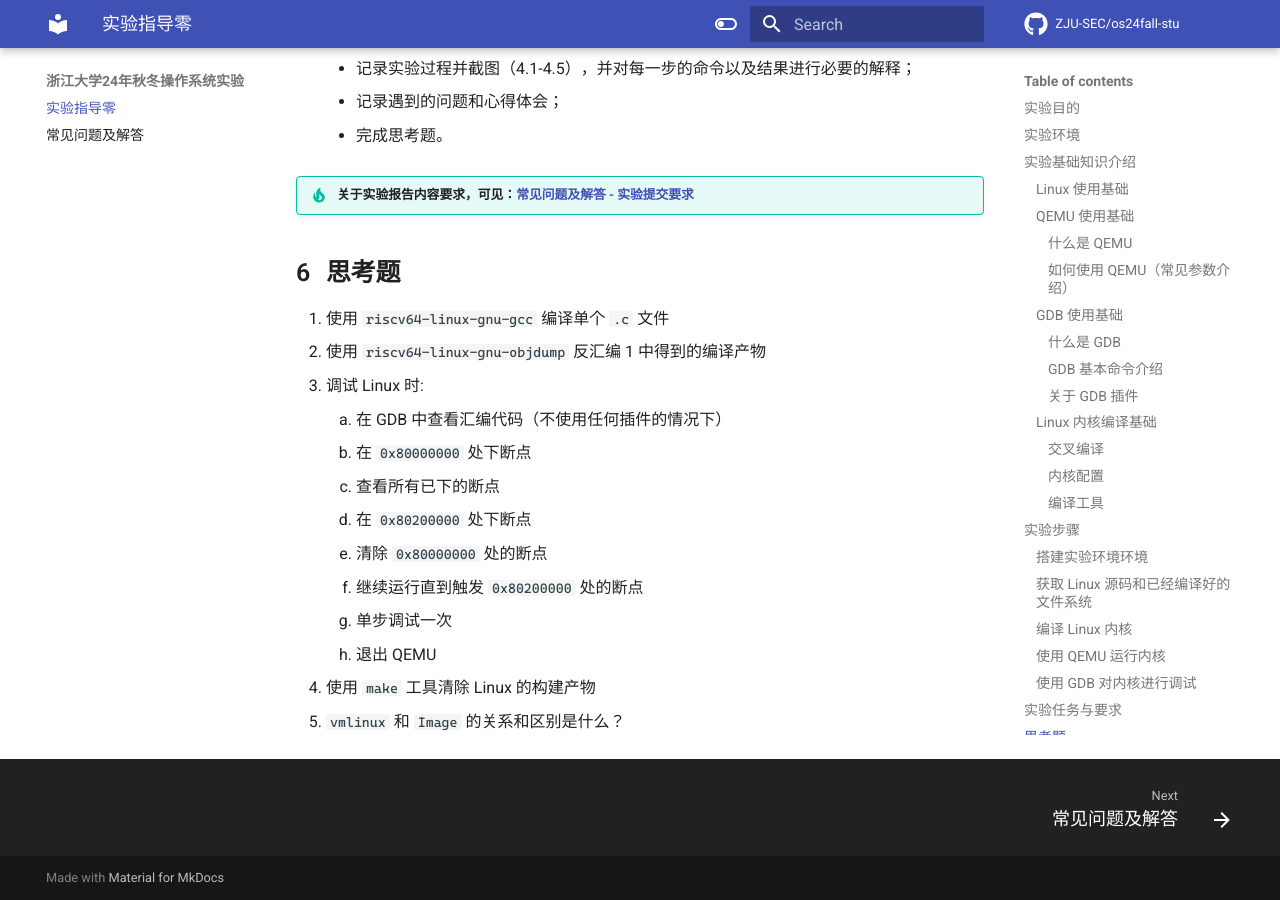
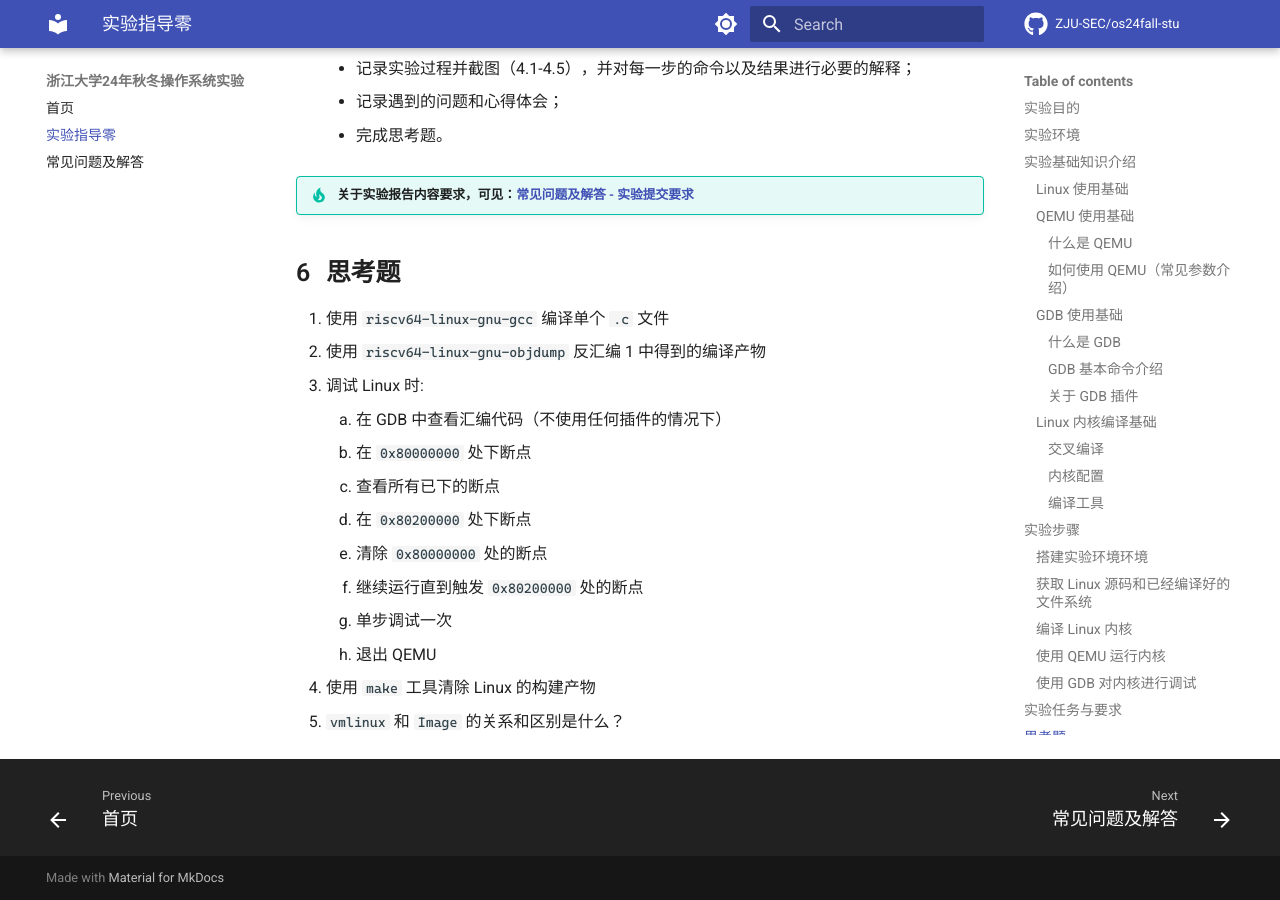
Before and after one commit to lazyyy77/MiniOS, an MkDocs documentation site: the page built from docs/lab0.md, in a window 1280 px wide and 900 px high, scrolled down 6889 px. Built offline with MkDocs 1.6.1 and Material for MkDocs 9.7.7, drawn with Linux system fonts in a browser that asks for light colours; some web fonts are replaced; comment, search, counter and statistics services are not loaded.

Commit message:
style: fix mkdocs config and page link

```diff
--- a/docs/lab0.md
+++ b/docs/lab0.md
@@ -245,7 +245,7 @@ $ gdb-multiarch path/to/linux/vmlinux
     - 记录遇到的问题和心得体会；
     - 完成思考题。
 
-!!! tip "关于实验报告内容要求，可见：[常见问题及解答 - 实验提交要求](/os24fall-stu/faq/#_2)"
+!!! tip "关于实验报告内容要求，可见：[常见问题及解答 - 实验提交要求](faq.md#_2)"
 
 ## 思考题
 
--- a/mkdocs.yml
+++ b/mkdocs.yml
@@ -13,12 +13,12 @@ theme:
     - media: "(prefers-color-scheme: light)"
       scheme: default
       toggle:
-        icon: material/toggle-switch-off-outline
+        icon: material/brightness-7
         name: Switch to dark mode
     - media: "(prefers-color-scheme: dark)"
       scheme: slate
       toggle:
-        icon: material/toggle-switch
+        icon: material/brightness-4
         name: Switch to light mode
   features:
     - content.code.annotate
@@ -30,6 +30,7 @@ theme:
     code: Cascadia
 
 nav:
+  - 首页: index.md
   - 实验指导零: lab0.md
   # - 实验指导一: lab1.md
   # - 实验指导二: lab2.md
```
